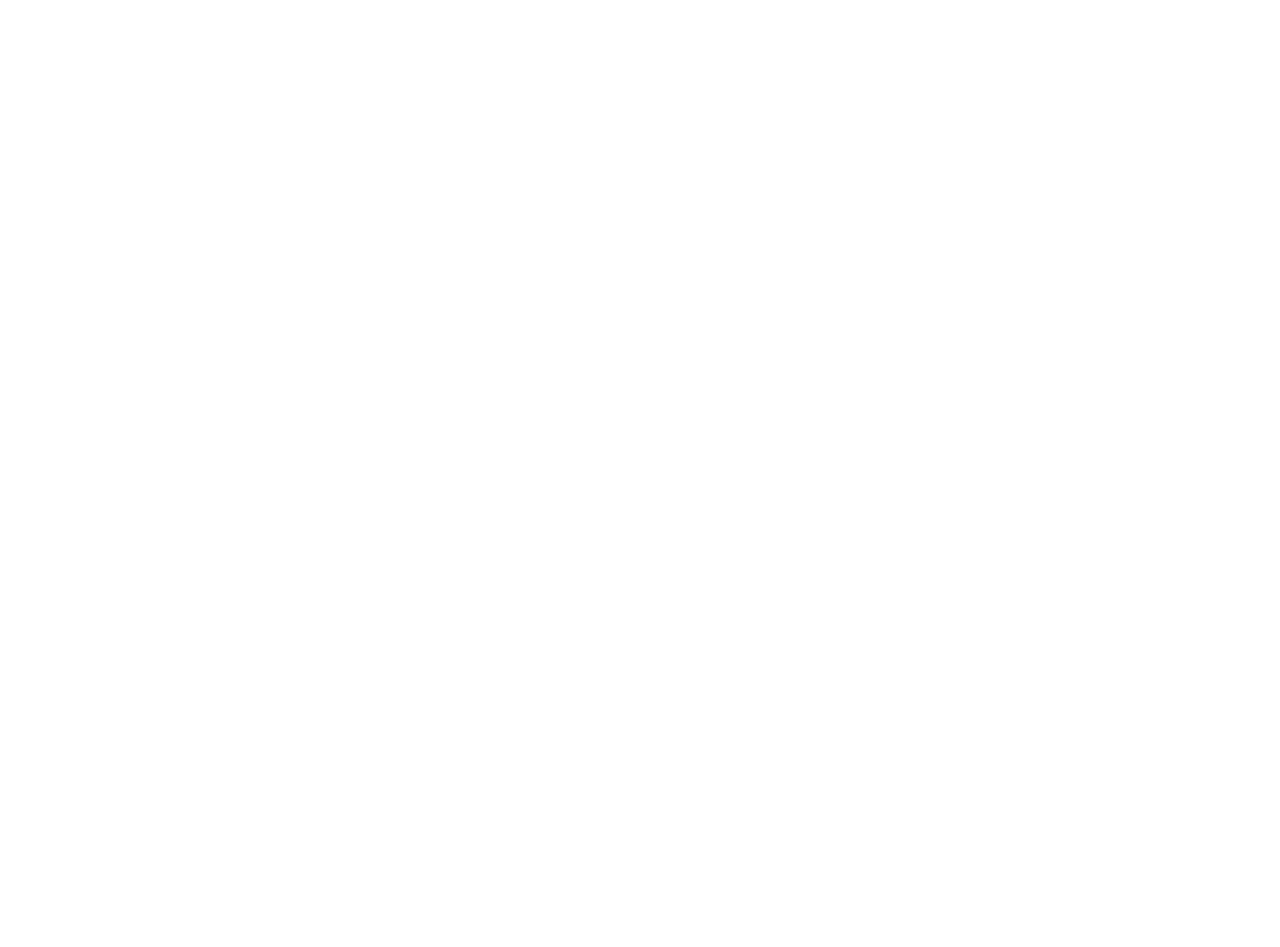
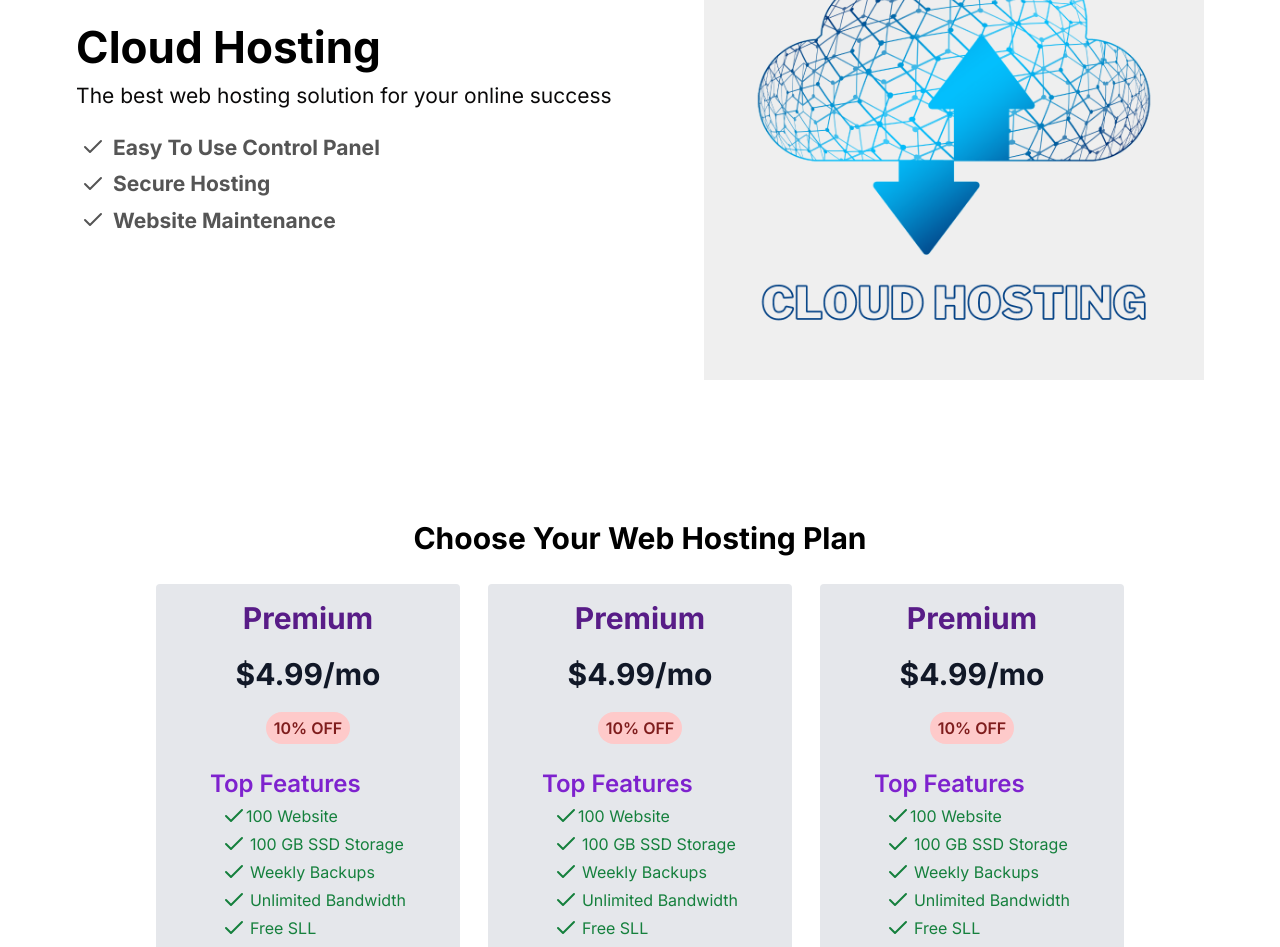
Before and after one commit to Malek133/NextJS-project-2, a Next.js app: page / in a window 1280 px wide. Shown: the part 300-1247 px from the top of the page. Before the commit the page ends 800 px from the top, so only its background shows below. Built offline with nearby package versions, Linux system fonts and the light colour scheme.

Commit message:
Home Page Design

```diff
--- a/src/app/about/page.tsx
+++ b/src/app/about/page.tsx
@@ -1,6 +1,5 @@
 
-import Image from 'next/image'
-import CloudImage from '../../../public/cloud-hosting.png'
+
 const AboutPage = () => {
   return (
    <section className='fix-height m-auto container'>
@@ -26,12 +25,6 @@ const AboutPage = () => {
       can help you make your Redux code better
       </p>
 
-      <div>
-        <Image src={CloudImage}
-        height={500} width={500}
-        priority={true} alt='y' />
-      </div>
-
    </section>
   )
 }
--- a/src/app/page.tsx
+++ b/src/app/page.tsx
@@ -1,11 +1,19 @@
+import Hero from "@/components/home/Hero";
+import WebHostingPlan from "@/components/home/WebHostingPlan";
 
 export default function Home() {
   return (
-   <div>
-       <h1 className=" my-3 text-center text-3xl
-       font-semibold">
-      Welcome to our website!
-    </h1>
-   </div>
+   <section>
+    <Hero />
+    <h2 className="text-center mt-10 text-3xl font-bold">
+        Choose Your Web Hosting Plan
+      </h2>
+      <div className="container m-auto flex justify-center items-center my-7 flex-wrap md:gap-7">
+        <WebHostingPlan />
+        <WebHostingPlan />
+        <WebHostingPlan />
+
+      </div>
+   </section>
   );
 }
--- /dev/null
+++ b/src/components/home/Hero.tsx
@@ -0,0 +1,33 @@
+import Image from "next/image";
+import CloudImage from '../../../public/cloud-hosting.png';
+import { Check } from 'lucide-react';
+import styles from './hero.module.css';
+
+const Hero = () => {
+    return (
+        <div className={styles.hero}>
+            <div className={styles.heroLeft}>
+                <h1 className={styles.title}>Cloud Hosting</h1>
+                <p className={styles.desc}>
+                    The best web hosting solution for your online success
+                </p>
+                <div className={styles.services}>
+                    <div className={styles.serviceItem}>
+                        <Check />  <span className="mx-2">Easy To Use Control Panel</span>
+                    </div>
+                    <div className={styles.serviceItem}>
+                        <Check />  <span className="mx-2">Secure Hosting</span>
+                    </div>
+                    <div className={styles.serviceItem}>
+                        <Check /> <span className="mx-2">Website Maintenance</span>
+                    </div>
+                </div>
+            </div>
+            <div>
+                <Image src={CloudImage} alt='cloud' width={500} height={500} />
+            </div>
+        </div>
+    )
+}
+
+export default Hero
--- /dev/null
+++ b/src/components/home/WebHostingPlan.tsx
@@ -0,0 +1,43 @@
+import { Check } from 'lucide-react';
+
+const WebHostingPlan = () => {
+  return (
+    <div className='flex flex-col items-center justify-center w-3/4 rounded p-4 bg-gray-200 mb-7 md:w-2/4 lg:w-1/4'>
+        <h3 className='text-3xl font-bold text-purple-900'>Premium</h3>
+        <strong className='text-3xl font-bold text-gray-900 my-5'>
+            $4.99/mo
+        </strong>
+        <span className='bg-red-200 text-red-900 rounded-full px-2 py-1 font-semibold'>
+            10% OFF
+        </span>
+        <div className='mt-6'>
+            <h5 className='text-2xl mb-1 font-semibold text-purple-700'>
+                Top Features
+            </h5>
+            <div className='flex items-center text-green-700 mb-1 ps-3'>
+                <Check /> 100 Website
+            </div>
+            <div className='flex items-center gap-1 text-green-700 mb-1 ps-3'>
+                <Check /> 100 GB SSD Storage
+            </div>
+            <div className='flex items-center gap-1 text-green-700 mb-1 ps-3'>
+                <Check /> Weekly Backups
+            </div>
+            <div className='flex items-center gap-1 text-green-700 mb-1 ps-3'>
+                <Check /> Unlimited Bandwidth
+            </div>
+            <div className='flex items-center gap-1 text-green-700 mb-1 ps-3'>
+                <Check /> Free SLL
+            </div>
+            <div className='flex items-center gap-1 text-green-700 mb-1 ps-3'>
+                <Check /> Free Email
+            </div>
+        </div>
+        <button className='mt-4 border-2 border-gray-900 text-gray-900 text-2xl font-bold p-1 rounded-full hover:text-white hover:bg-gray-900 transition w-full'>
+            BUY NOW
+        </button>
+    </div>
+  )
+}
+
+export default WebHostingPlan
--- /dev/null
+++ b/src/components/home/hero.module.css
@@ -0,0 +1,49 @@
+.hero {
+    height: calc(100vh - 100px);
+    display: flex;
+    align-items: center;
+    justify-content: space-around;
+    color: rgb(10, 9, 9);
+    padding: 0 30px;
+}
+
+.title {
+    font-size: 44px;
+    font-weight: bold;
+    color: black;
+}
+
+.desc {
+    font-size: 21px;
+}
+
+.services {
+    padding: 5px;
+    margin-top: 15px;
+}
+
+.serviceItem {
+    display: flex;
+    align-items: center;
+    font-size: 21px;
+    font-weight: bold;
+    margin-bottom: 5px;
+    color: #555;
+}
+
+@media (max-width: 780px) {
+    .hero {
+        height: auto;
+        flex-direction: column;
+        justify-content: center;
+        padding: 0 15px;
+    }
+
+    .heroLeft {
+        background-color: snow;
+        margin: 20px 0;
+        border-radius: 20px;
+        width: 100%;
+        padding: 15px;
+    }
+}
```
